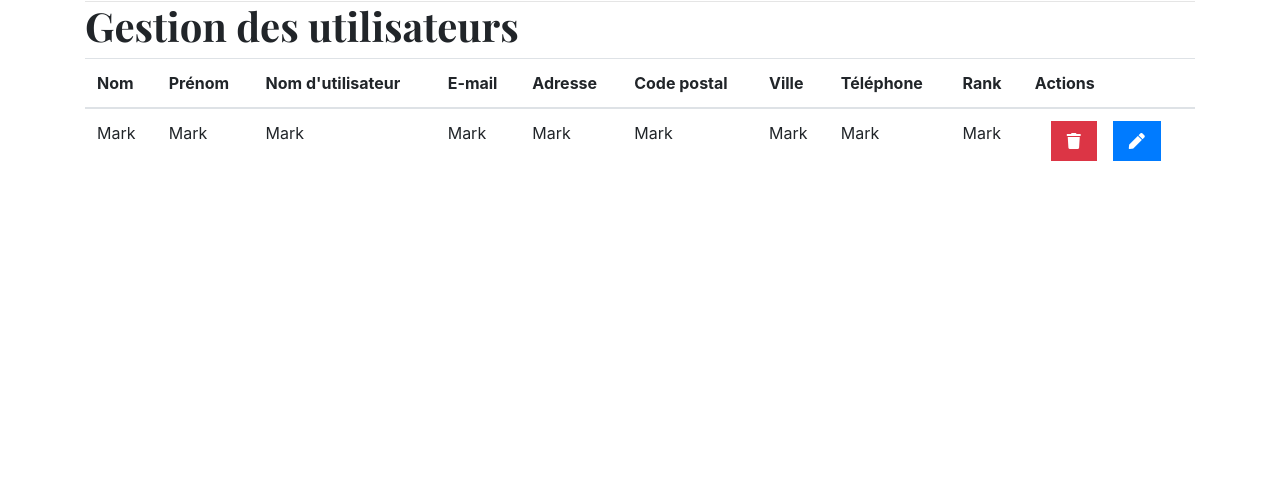
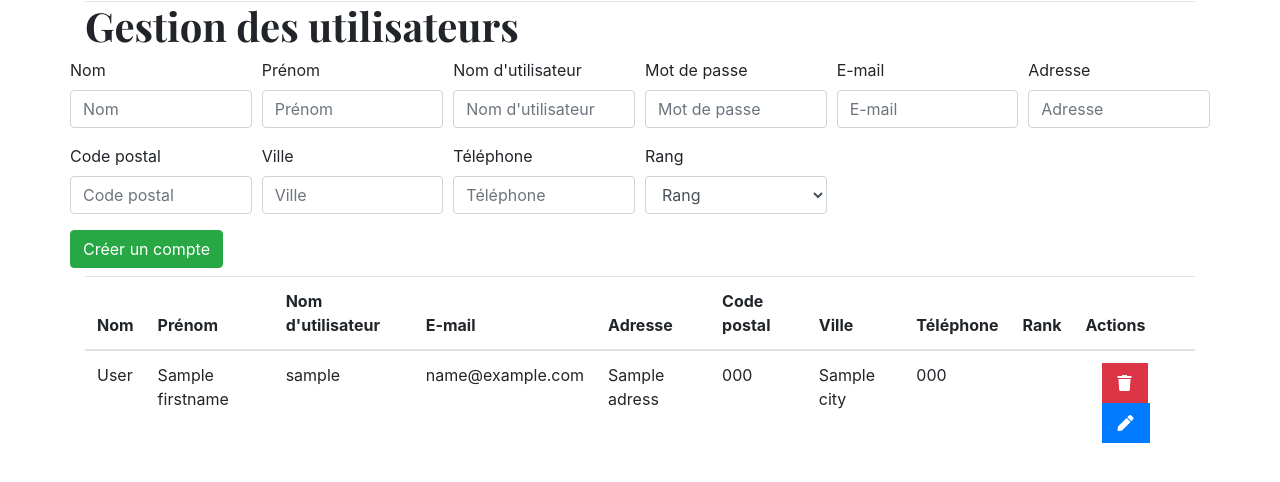
Before and after one commit to L4znet/Blog-MVC-POO, a PHP site: template views/users-manage.php in a window 1280 px wide. Shown: the part 79-561 px from the top of the page. Run offline with PHP 8.4, Linux system fonts and the light colour scheme; the template is opened without the code that fills it: most values are stand-ins (such as "Sample title", 1, 10 or a date in 2020); data that the repository does not hold is empty; some libraries are stand-ins or nearby versions.

Commit message:
Ajout d'un formulaire pour ajouter un utilisateur

```diff
--- a/views/users-manage.php
+++ b/views/users-manage.php
@@ -1,5 +1,58 @@
 <?php require('views/layouts/header.php');?>
 <h1>Gestion des utilisateurs</h1>
+<form action="<?= BASE_URL ?>/users/create" method="POST">
+    <div class="row">
+        <div class="form-row">
+            <div class="form-group col-md-2">
+                <label for="inputPassword4">Nom</label>
+                <input type="text" class="form-control" name="lastname" id="inputPassword4" placeholder="Nom">
+            </div>
+            <div class="form-group col-md-2">
+                <label for="inputEmail4">Prénom</label>
+                <input type="text" class="form-control" name="firstname" id="inputEmail4" placeholder="Prénom">
+            </div>
+            <div class="form-group col-md-2">
+                <label for="inputEmail4">Nom d'utilisateur</label>
+                <input type="text" class="form-control" name="username" id="inputEmail4" placeholder="Nom d'utilisateur">
+            </div>
+            <div class="form-group col-md-2">
+                <label for="inputEmail4">Mot de passe</label>
+                <input type="password" class="form-control" name="password" id="inputEmail4" placeholder="Mot de passe">
+            </div>
+            <div class="form-group col-md-2">
+                <label for="inputEmail4">E-mail</label>
+                <input type="email" class="form-control" name="email" id="inputEmail4" placeholder="E-mail">
+            </div>
+
+            <div class="form-group col-md-2">
+                <label for="inputPassword4">Adresse</label>
+                <input type="text" class="form-control" name="adress" id="inputPassword4" placeholder="Adresse">
+            </div>
+            <div class="form-group col-md-2">
+                <label for="inputEmail4">Code postal</label>
+                <input type="text" class="form-control" name="zipcode" id="inputEmail4" placeholder="Code postal">
+            </div>
+            <div class="form-group col-md-2">
+                <label for="inputEmail4">Ville</label>
+                <input type="text" class="form-control" name="city" id="inputEmail4" placeholder="Ville">
+            </div>
+            <div class="form-group col-md-2">
+                <label for="inputEmail4">Téléphone</label>
+                <input type="phone" class="form-control" name="phone" id="inputEmail4" placeholder="Téléphone">
+            </div>
+            <div class="form-group col-md-2">
+                <label for="inputEmail4">Rang</label>
+                <select id="inputState" class="form-control" name="grade">
+                    <option selected disabled>Rang</option>
+                    <option value="0">Utilisateur</option>
+                    <option value="1">Modérateur</option>
+                    <option value="2">Administrateur</option>
+                </select>
+            </div>
+        </div>
+        <button type="submit" class="btn btn-success mb-2">Créer un compte</button>
+    </div>
+</form>
 <table class="table">
     <thead>
         <tr>
@@ -16,27 +69,32 @@
         </tr>
     </thead>
     <tbody>
+        <?php
+         foreach ($users as $user):
+        $grade = switch_grade($user->grade);
+        ?>
         <tr>
-            <td>Mark</td>
-            <td>Mark</td>
-            <td>Mark</td>
-            <td>Mark</td>
-            <td>Mark</td>
-            <td>Mark</td>
-            <td>Mark</td>
-            <td>Mark</td>
-            <td>Mark</td>
+            <td><?= $user->lastname ?></td>
+            <td><?= $user->firstname ?></td>
+            <td><?= $user->username ?></td>
+            <td><?= $user->email ?></td>
+            <td><?= $user->adress ?></td>
+            <td><?= $user->zipcode ?></td>
+            <td><?= $user->city ?></td>
+            <td><?= $user->phone ?></td>
+            <td><?= $grade ?></td>
             <td>
                 <ul class="nav">
                     <li class="nav-item ml-3">
-                        <a class="nav-link btn-danger" href="<?= BASE_URL?>/users/delete"><i class="fas fa-trash"></i></a>
+                        <a class="nav-link btn-danger" href="<?= BASE_URL?>/users/<?= $user->id ?>/delete"><i class="fas fa-trash"></i></a>
                     </li>
                     <li class="nav-item ml-3">
-                        <a class="nav-link btn-primary" href="<?= BASE_URL?>/users/edit"><i class="fas fa-pen"></i></a>
+                        <a class="nav-link btn-primary" href="<?= BASE_URL?>/users/<?= $user->id ?>/edit"><i class="fas fa-pen"></i></a>
                     </li>
                 </ul>
             </td>
         </tr>
+        <?php endforeach;?>
     </tbody>
 </table>
 <?php require('views/layouts/footer.php')?>
```
